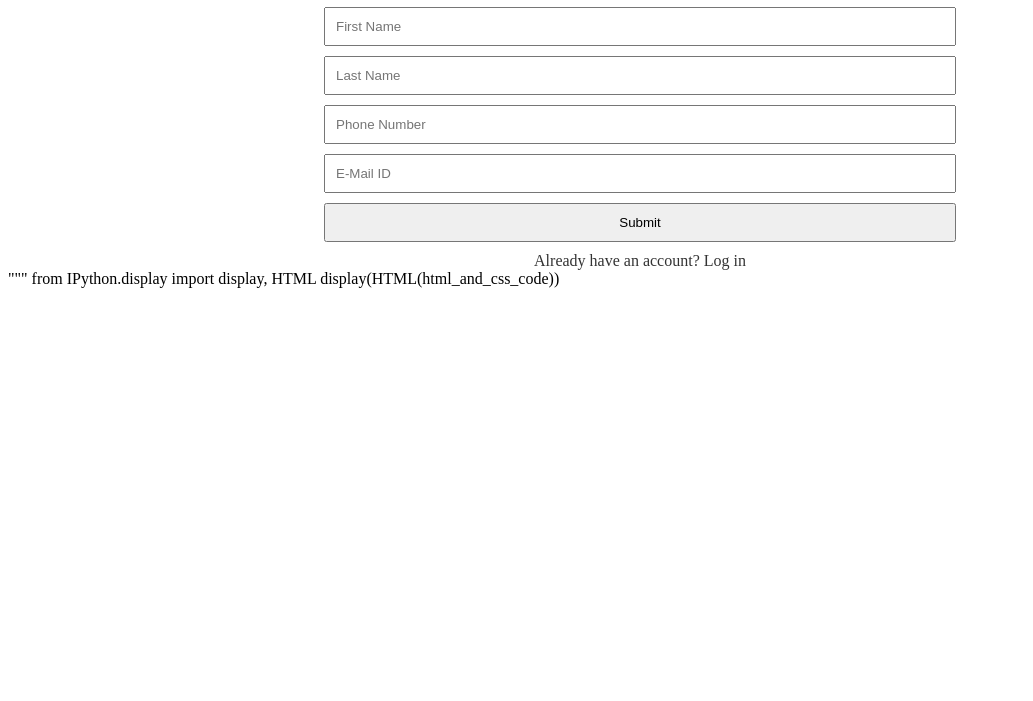
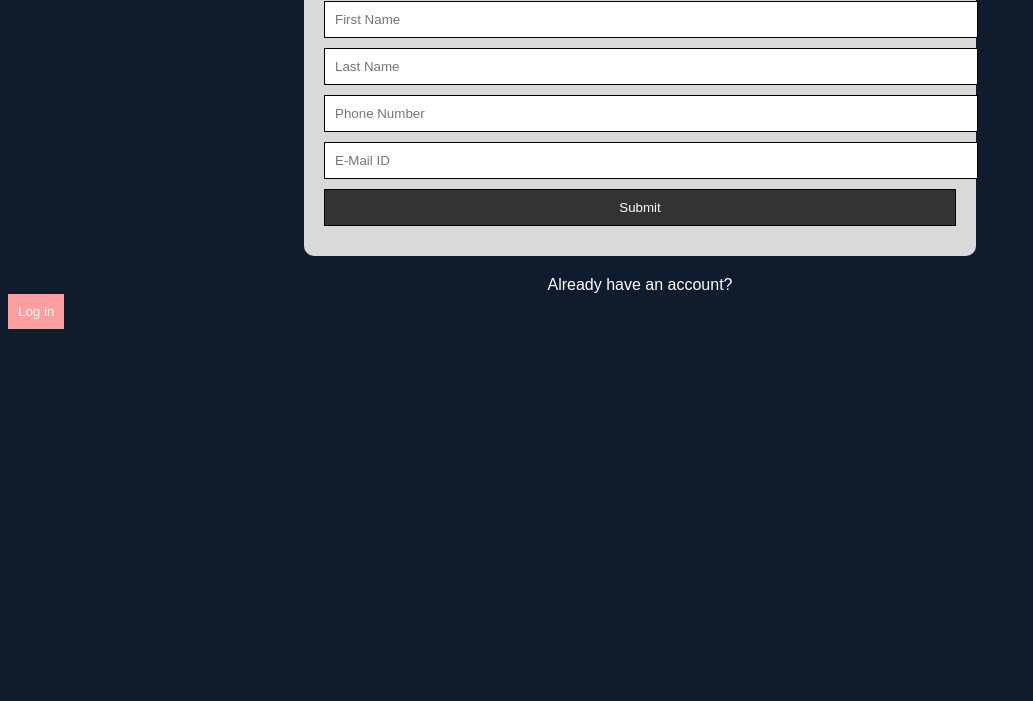
Before and after one commit to PranavGhosh19/Specialisation_Project, a plain HTML site: page index.html in a window 1280 px wide. Shown: the part 99-800 px from the top of the page, without its empty margins (0-1033 px from the left). Drawn offline with Linux system fonts and the light colour scheme.

Commit message:
Update index.html

```diff
--- a/index.html
+++ b/index.html
@@ -1,31 +1,35 @@
-html_and_css_code = """
 <!DOCTYPE html>
 <html>
 <head>
 <title>Sign Up</title>
 <style>
 body {
-  font-family: sans-serif
+  font-family: sans-serif;
   background-color: #0F1C2E;
 }
 
 h1 {
   text-align: center;
+  color: #FFFFFF;
 }
 
 form {
   width: 50%;
   margin: 0 auto;
+  background-color: #D9D9D9;
+  padding: 20px;
+  border-radius: 10px;
 }
 
 input {
   width: 100%;
   padding: 10px;
   margin-bottom: 10px;
+  border: 1px solid #000000;
 }
 
 button {
-  background-color: #333;
+  background-color: #FF9E9E;
   color: white;
   padding: 10px;
   border: none;
@@ -34,29 +38,33 @@ button {
 
 .already-have-account {
   text-align: center;
+  margin-top: 20px;
 }
 
 .already-have-account a {
-  color: #333;
+  color: #FFFFFF;
   text-decoration: none;
+}
+
+.buttons {
+  display: flex;
+  justify-content: center;
+  align-items: center;
 }
 </style>
 </head>
 <body>
 <h1>Sign Up</h1>
 <form action="/submit" method="post">
-<input type="text" name="first_name" placeholder="First Name">
-<input type="text" name="last_name" placeholder="Last Name">
-<input type="tel" name="phone_number" placeholder="Phone Number">
-<input type="email" name="email_id" placeholder="E-Mail ID">
-<input type="submit" value="Submit">
+<input type="text" name="first_name" placeholder="First Name" style="color: #000000;">
+<input type="text" name="last_name" placeholder="Last Name" style="color: #000000;">
+<input type="tel" name="phone_number" placeholder="Phone Number" style="color: #333;">
+<input type="email" name="email_id" placeholder="E-Mail ID" style="color: #333;">
+<input type="submit" value="Submit" style="background-color: #333; color: white;">
 </form>
 <div class="already-have-account">
-  <a href="#">Already have an account? Log in</a>
+  <a href="#">Already have an account?</a>
+  <button class="buttons">Log in</button>
 </div>
 </body>
 </html>
-"""
-
-from IPython.display import display, HTML
-display(HTML(html_and_css_code))
```
